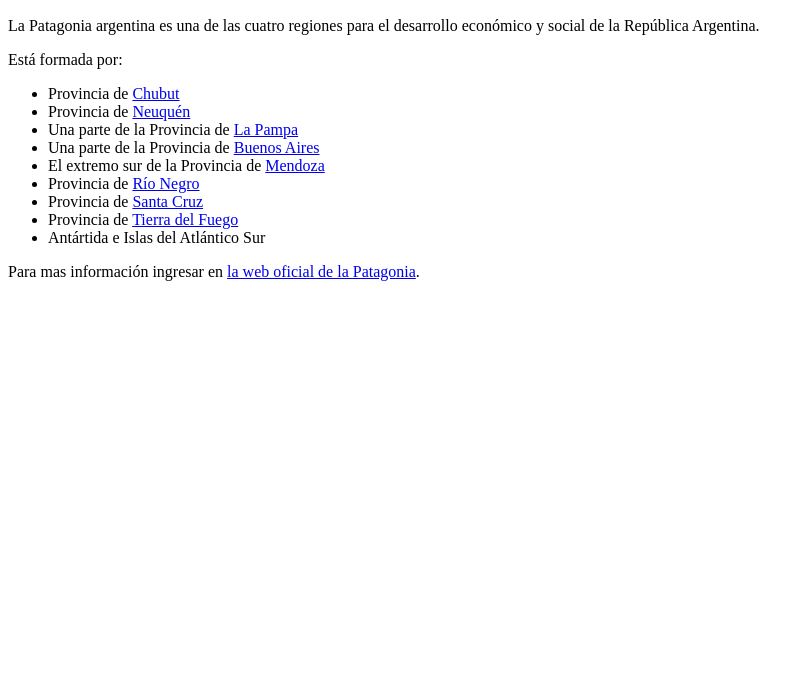
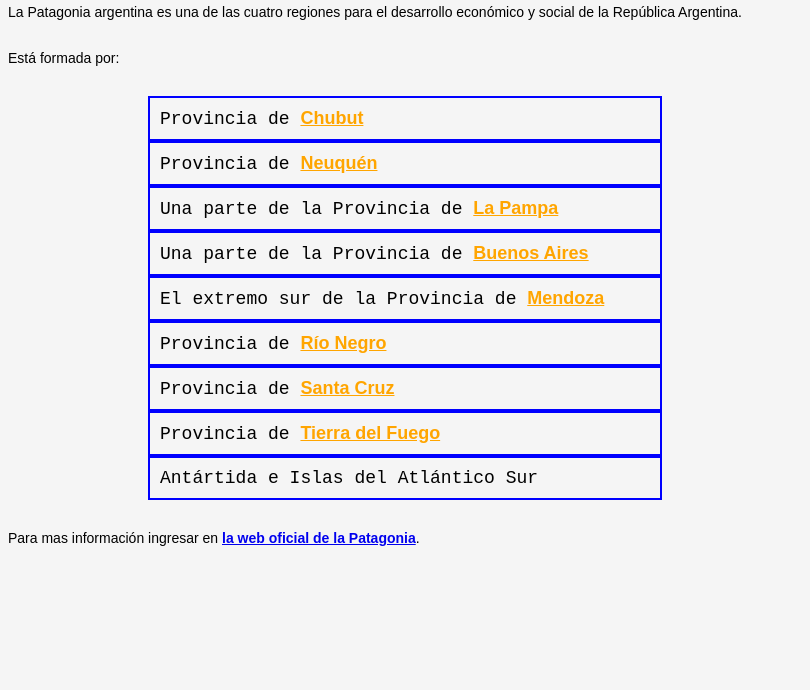
Before and after one commit to luciamiranda1/utn-labcomII-practices, a plain HTML site: page index.html/ej1.html in a window 1280 px wide. Shown: the part 110-800 px from the top of the page, without its empty margins (0-810 px from the left). Drawn offline with Linux system fonts and the light colour scheme; files that its build step writes are made by us from their sources.

Commit message:
primer css

```diff
--- a/index.html/ej1.html
+++ b/index.html/ej1.html
@@ -3,7 +3,7 @@
 <head>
     <meta charset="UTF-8">
     <meta name="viewport" content="width=device-width, initial-scale=1.0">
-    <link rel="stylesheet"  href="css/styless.css">
+    <link rel="stylesheet"  href="css/styless.css/estilos.css">
     <title>Document</title>
 </head>
 
```
